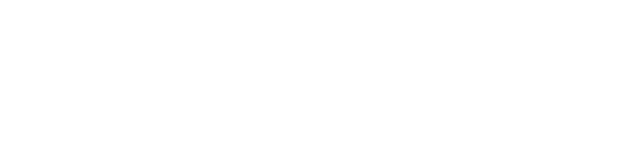
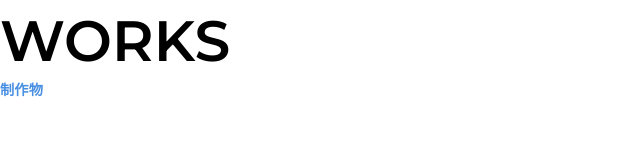
Before and after one commit to matsuriki980/my_portfolio, a plain HTML site: page index.html in a window 1280 px wide. Shown: the whole page, without its empty margins (0-640 px from the left). Drawn offline with Linux system fonts and the light colour scheme.

Commit message:
add: コンポーネント タイトルを作成

```diff
--- a/assets/scss/component/_title.scss
+++ b/assets/scss/component/_title.scss
@@ -3,3 +3,23 @@
 /* --------------------------------------
   title
 -------------------------------------- */
+
+.c-title__en {
+  font-family: g.$font-family-en;
+  font-weight: g.$font-weight-semibold;
+  text-transform: uppercase;
+  line-height: 1.43;
+  font-size: 56rem;
+
+  @include g.media() {
+    font-size: 64rem;
+  }
+}
+
+.c-title__ja {
+  font-family: g.$font-family-jp;
+  font-weight: g.$font-weight-bold;
+  color: g.$color-accent;
+  line-height: 1.1875;
+  font-size: 16rem;
+}
--- a/index.html
+++ b/index.html
@@ -25,6 +25,10 @@
 </head>
 
 <body>
+    <div class="c-title__wrapper">
+        <p class="c-title__en">works</p>
+        <h2 class="c-title__ja">制作物</h2>
+    </div>
 
     <script src="assets/js/main.js" type="module"></script>
 </body>
```
Also changed, not shown: assets/css/style.css, 1 other file.
